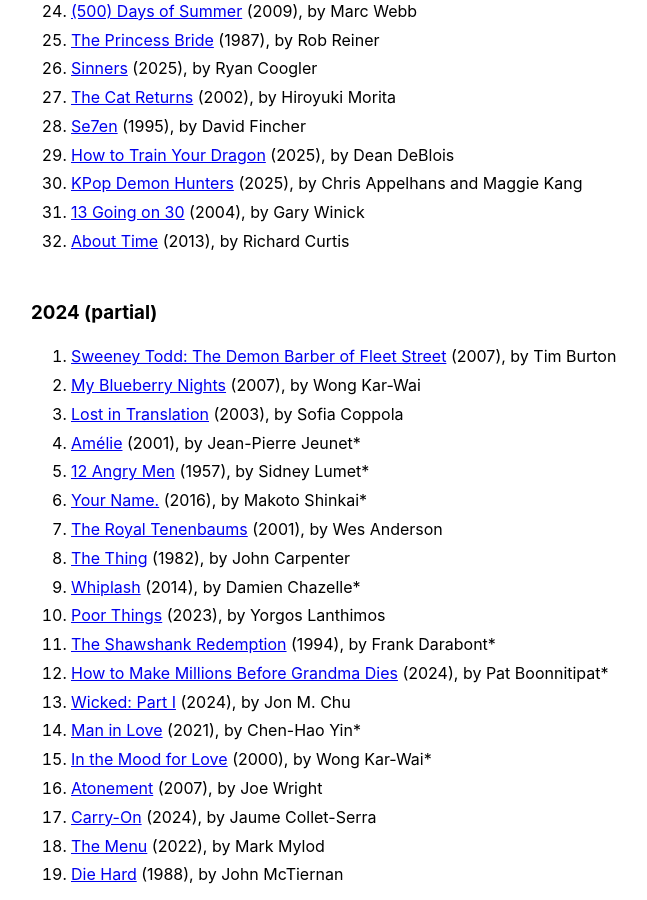
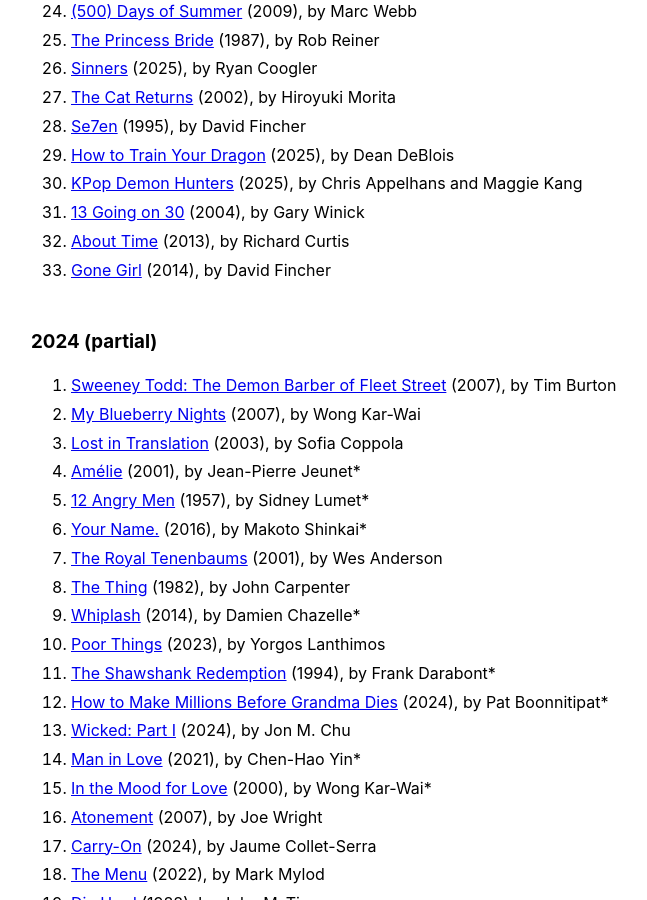
Before and after one commit to llucasly/llucasly.github.io, a Jekyll site: the page built from watching list.md, in a window 1280 px wide and 900 px high, scrolled down 990 px. Shown: the whole window, without its empty margins (289-936 px from the left). Built offline with Jekyll 4.4.1, drawn with Linux system fonts in a browser that asks for light colours.

Commit message:
Added Movie

```diff
--- a/watching list.md
+++ b/watching list.md
@@ -40,6 +40,7 @@ Films I especially loved are marked with an astrisk (*).
 30. [KPop Demon Hunters](https://letterboxd.com/film/kpop-demon-hunters/) (2025), by Chris Appelhans and Maggie Kang
 31. [13 Going on 30](https://letterboxd.com/film/13-going-on-30-3/) (2004), by Gary Winick
 32. [About Time](https://letterboxd.com/film/about-time/) (2013), by Richard Curtis
+33. [Gone Girl](https://letterboxd.com/film/gone-girl/) (2014), by  David Fincher
 
 ### 2024 (partial)
 1. [Sweeney Todd: The Demon Barber of Fleet Street](https://letterboxd.com/film/sweeney-todd-the-demon-barber-of-fleet-street-2007/) (2007), by Tim Burton
```
